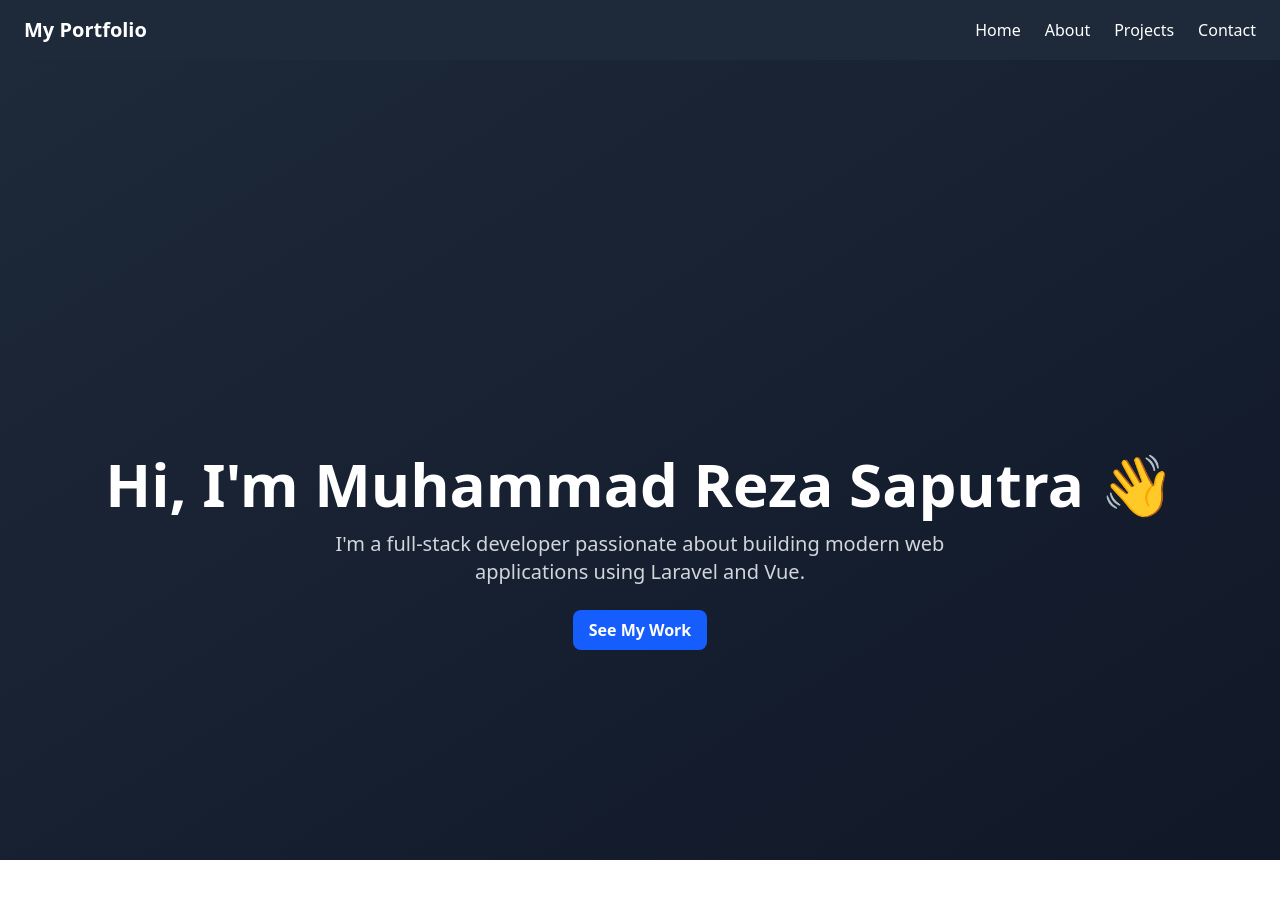
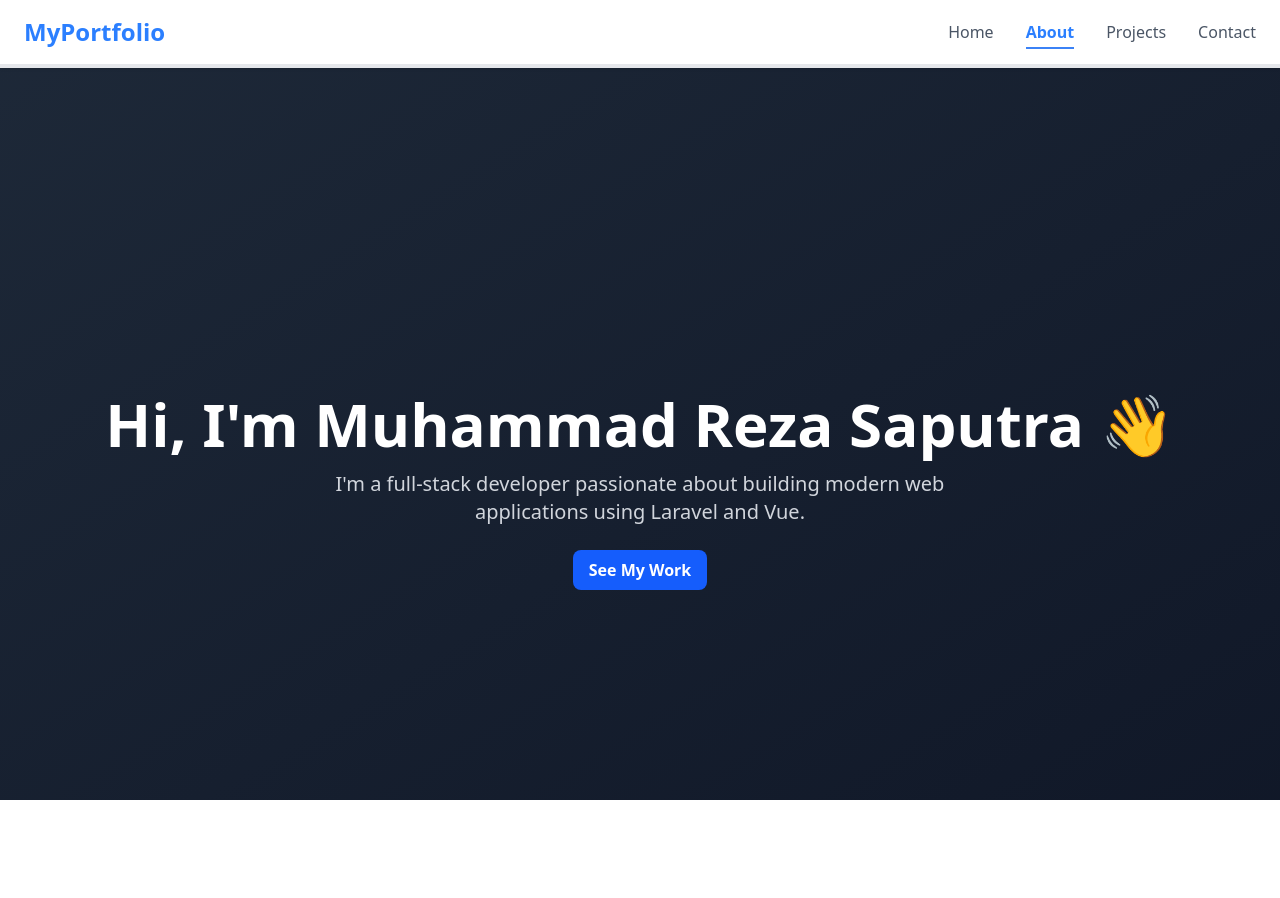
Before and after one commit to rizheez/portfolio-new, a Vue app: page / in a window 1280 px wide. Shown: the top 898 px of the page. Built offline with nearby package versions, Linux system fonts and the light colour scheme; what vue3-scroll-spy would draw is missing.

Commit message:
Refactor Navbar component with improved layout, mobile menu functionality, and scroll progress tracking

```diff
--- a/src/components/Navbar.vue
+++ b/src/components/Navbar.vue
@@ -1,53 +1,159 @@
 <template>
-  <nav class="bg-gray-800 text-white px-6 py-4 shadow-md">
-    <div class="max-w-7xl mx-auto flex items-center justify-between">
-      <div class="text-xl font-bold">My Portfolio</div>
+  <nav class="fixed w-full bg-white shadow-sm z-10">
+    <div class="container mx-auto px-6 py-4">
+      <div class="flex justify-between items-center">
+        <!-- Brand -->
+        <div class="text-2xl font-bold text-blue-500">MyPortfolio</div>
 
         <!-- Desktop Menu -->
-      <ul class="hidden md:flex space-x-6">
-        <li><a href="#home" class="hover:underline">Home</a></li>
-        <li><a href="#about" class="hover:underline">About</a></li>
-        <li><a href="#projects" class="hover:underline">Projects</a></li>
-        <li><a href="#contact" class="hover:underline">Contact</a></li>
-      </ul>
+        <div class="hidden md:flex space-x-8">
+          <a href="#home" v-scroll-to="'#home'" :class="linkClass('home')"> Home </a>
+          <a href="#about" v-scroll-to="'#about'" :class="linkClass('about')"> About </a>
+          <a href="#projects" v-scroll-to="'#projects'" :class="linkClass('projects')">
+            Projects
+          </a>
+          <a href="#contact" v-scroll-to="'#contact'" :class="linkClass('contact')"> Contact </a>
+        </div>
 
-      <!-- Mobile Menu Button -->
-      <button @click="menuOpen = !menuOpen" class="md:hidden">
+        <!-- Mobile Toggle Button -->
+        <button @click="toggleMenu" class="md:hidden focus:outline-none">
           <svg class="w-6 h-6" fill="none" stroke="currentColor" viewBox="0 0 24 24">
             <path
-            :class="{ hidden: menuOpen }"
               stroke-linecap="round"
               stroke-linejoin="round"
               stroke-width="2"
               d="M4 6h16M4 12h16M4 18h16"
-          />
-          <path
-            :class="{ hidden: !menuOpen }"
-            stroke-linecap="round"
-            stroke-linejoin="round"
-            stroke-width="2"
-            d="M6 18L18 6M6 6l12 12"
             />
           </svg>
         </button>
       </div>
 
       <!-- Mobile Menu -->
-    <div v-if="menuOpen" class="md:hidden mt-4 space-y-2 px-4">
-      <a href="#home" class="block hover:underline" @click="closeMenu">Home</a>
-      <a href="#about" class="block hover:underline" @click="closeMenu">About</a>
-      <a href="#projects" class="block hover:underline" @click="closeMenu">Projects</a>
-      <a href="#contact" class="block hover:underline" @click="closeMenu">Contact</a>
+      <div v-show="menuOpen" class="md:hidden mt-2">
+        <a
+          href="#home"
+          v-scroll-to="'#home'"
+          @click="menuOpen = false"
+          :class="linkClass('home', true)"
+        >
+          Home
+        </a>
+        <a
+          href="#about"
+          v-scroll-to="'#about'"
+          @click="menuOpen = false"
+          :class="linkClass('about', true)"
+        >
+          About
+        </a>
+        <a
+          href="#projects"
+          v-scroll-to="'#projects'"
+          @click="menuOpen = false"
+          :class="linkClass('projects', true)"
+        >
+          Projects
+        </a>
+        <a
+          href="#contact"
+          v-scroll-to="'#contact'"
+          @click="menuOpen = false"
+          :class="linkClass('contact', true)"
+        >
+          Contact
+        </a>
+      </div>
+    </div>
+    <!-- Progress Bar -->
+    <div class="w-full h-1 bg-gray-200">
+      <div
+        class="h-1 bg-blue-500 transition-all duration-200"
+        :style="{ width: scrollProgress + '%' }"
+      ></div>
     </div>
   </nav>
 </template>
 
 <script setup>
-import { ref } from 'vue'
+import { ref, onMounted, onUnmounted } from "vue";
 
-const menuOpen = ref(false)
+const menuOpen = ref(false);
+const scrollProgress = ref(0);
+const activeSection = ref("home");
 
-function closeMenu() {
-  menuOpen.value = false
+const toggleMenu = () => {
+  menuOpen.value = !menuOpen.value;
+};
+
+const updateScrollProgress = () => {
+  const scrollTop = window.scrollY;
+  const docHeight = document.documentElement.scrollHeight - window.innerHeight;
+  scrollProgress.value = docHeight > 0 ? (scrollTop / docHeight) * 100 : 0;
+};
+
+const updateActiveSection = () => {
+  const sections = ["home", "about", "projects", "contact"];
+  let current = "home";
+
+  for (const id of sections) {
+    const el = document.getElementById(id);
+    if (el) {
+      const rect = el.getBoundingClientRect();
+      if (rect.top <= window.innerHeight / 2 && rect.bottom > window.innerHeight / 2) {
+        current = id;
+        break;
       }
+    }
+  }
+
+  activeSection.value = current;
+};
+
+// Combine both
+const onScroll = () => {
+  updateScrollProgress();
+  updateActiveSection();
+};
+
+onMounted(() => {
+  window.addEventListener("scroll", onScroll);
+  updateScrollProgress();
+  updateActiveSection();
+});
+
+onUnmounted(() => {
+  window.removeEventListener("scroll", onScroll);
+});
+
+// Dynamic class
+const linkClass = (id, isMobile = false) => {
+  const base = isMobile ? "block py-2  hover:text-blue-500" : "nav-link  hover:text-blue-500";
+  const active =
+    activeSection.value === id ? "text-blue-500 font-semibold active" : "text-gray-600";
+  console.log({ base, active }, activeSection.value);
+  return `${base} ${active}`;
+};
 </script>
+
+<style lang="scss" scoped>
+.nav-link {
+  position: relative;
+  transition: color 0.3s;
+}
+.nav-link::after {
+  content: "";
+  position: absolute;
+  bottom: -5px;
+  left: 0;
+  width: 0;
+  height: 2px;
+  background-color: #3b82f6;
+  transition: width 0.3s;
+}
+.nav-link:hover::after {
+  width: 100%;
+}
+.nav-link.active::after {
+  width: 100%;
+}
+</style>
```
Lines whose indentation alone changed are shown as unchanged.
